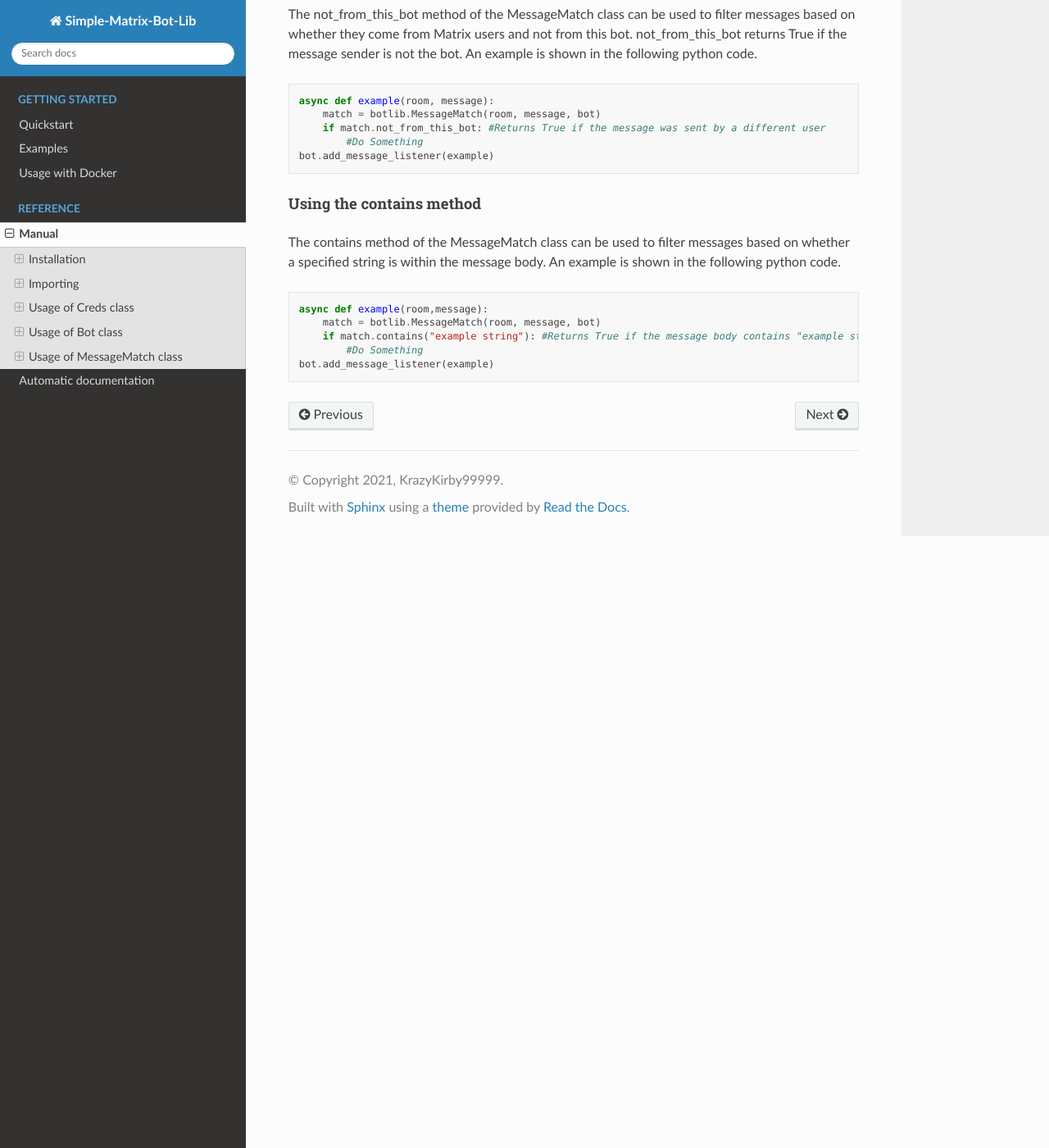
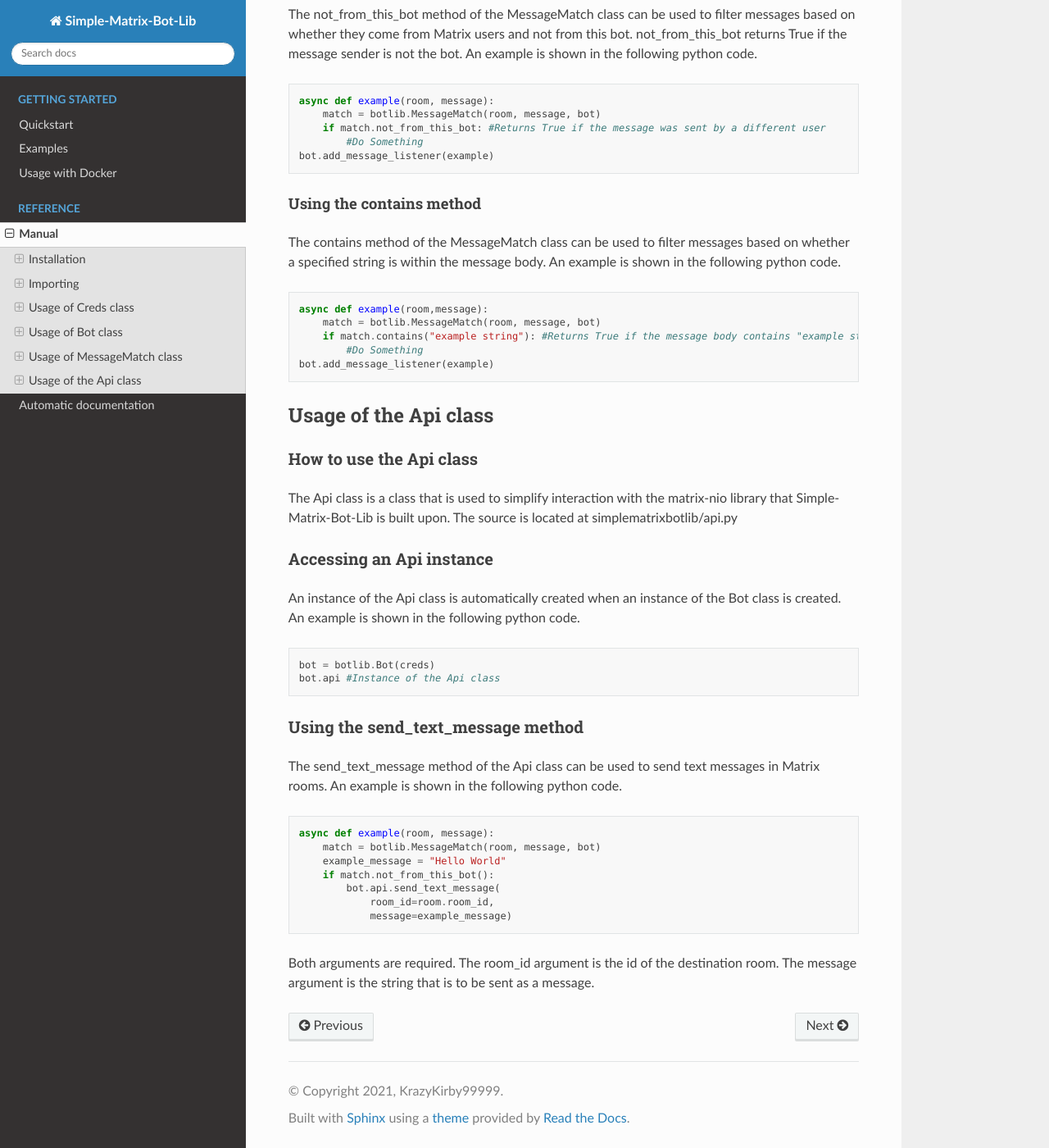
Before and after one commit to imbev/simplematrixbotlib, a Sphinx documentation site: the page built from doc/manual.md, in a window 1280 px wide and 1400 px high, scrolled down 4493 px. Shown: the whole window at 82% size. Built offline with Sphinx 7.4.7 and the Read the Docs theme 2.0.0, drawn with Linux system fonts in a browser that asks for light colours.

Commit message:
Add Api to manual in docs

````diff
--- a/doc/manual.md
+++ b/doc/manual.md
@@ -25,3 +25,7 @@ This is a manual for simplematrixbotlib that includes documentation, examples, a
 ## Usage of MessageMatch class
 
 .. mdinclude:: manual/messagematch.md
+
+## Usage of the Api class
+
+.. mdinclude:: manual/api.md
--- /dev/null
+++ b/doc/manual/api.md
@@ -0,0 +1,22 @@
+### How to use the Api class
+The Api class is a class that is used to simplify interaction with the matrix-nio library that Simple-Matrix-Bot-Lib is built upon. The source is located at simplematrixbotlib/api.py
+
+### Accessing an Api instance
+An instance of the Api class is automatically created when an instance of the Bot class is created. An example is shown in the following python code.
+```python
+bot = botlib.Bot(creds)
+bot.api #Instance of the Api class
+```
+
+### Using the send_text_message method
+The send_text_message method of the Api class can be used to send text messages in Matrix rooms. An example is shown in the following python code.
+```python
+async def example(room, message):
+    match = botlib.MessageMatch(room, message, bot)
+    example_message = "Hello World"
+    if match.not_from_this_bot():
+        bot.api.send_text_message(
+            room_id=room.room_id,
+            message=example_message)
+```
+Both arguments are required. The room_id argument is the id of the destination room. The message argument is the string that is to be sent as a message.
````
